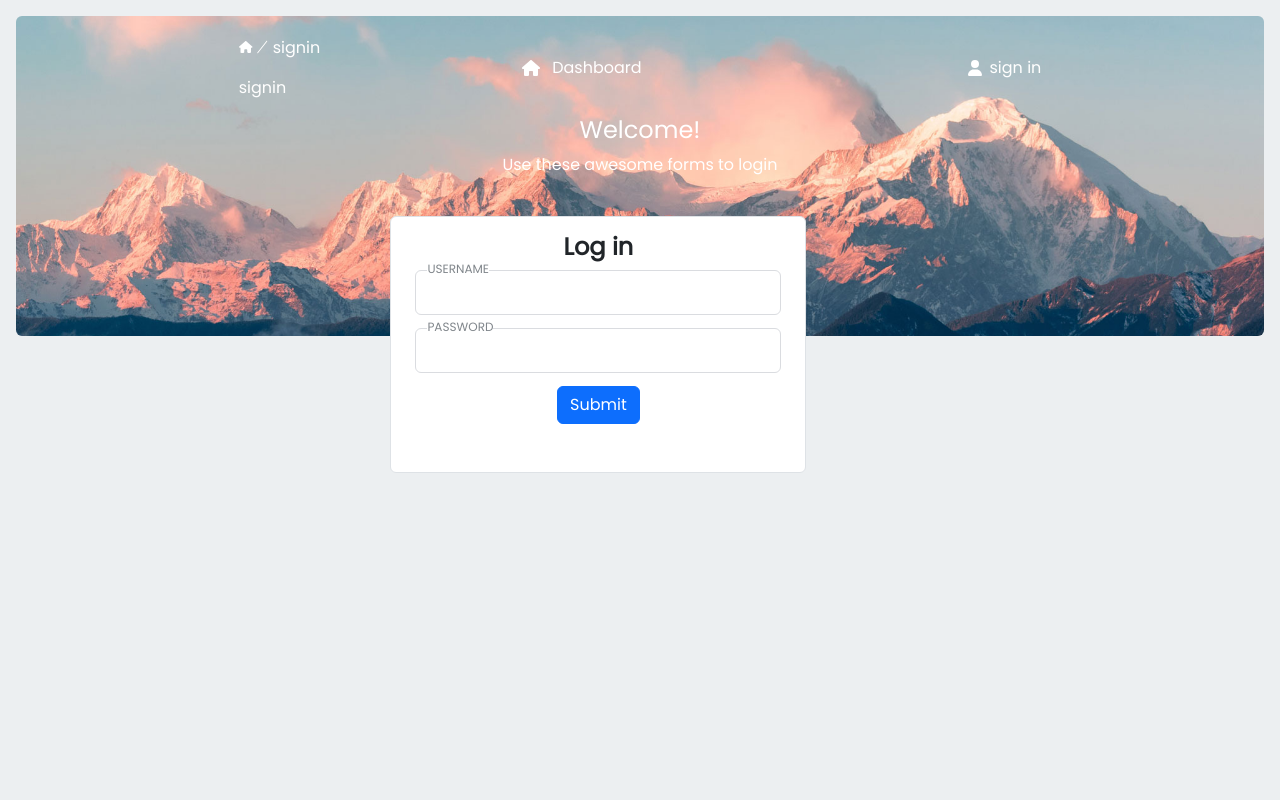
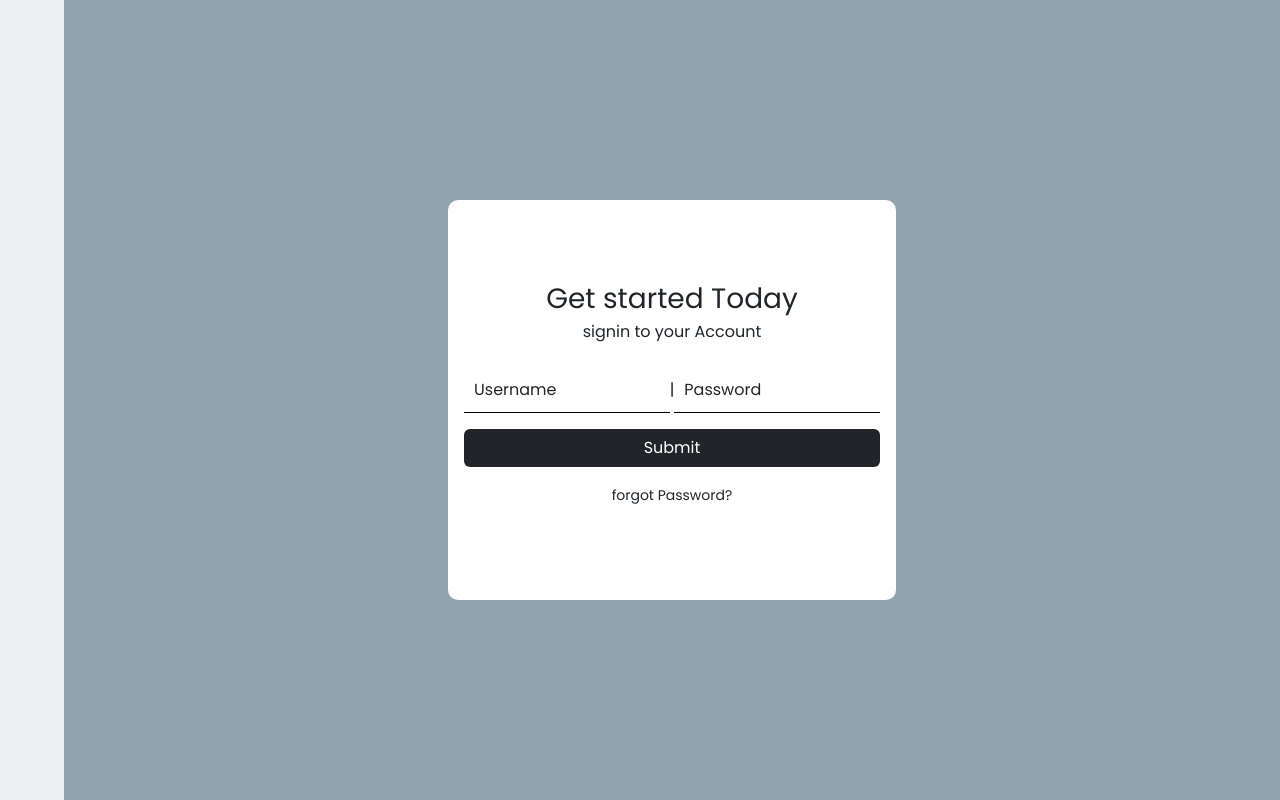
Before and after one commit to kevin-wairi/sparespos, a React (Create React App) app: page /signin in a window 1280 px wide. Built offline with nearby package versions, Linux system fonts and the light colour scheme; data requests are answered from the project's data file.

Commit message:
updated user login

```diff
--- a/src/Components/Signin/Signin.css
+++ b/src/Components/Signin/Signin.css
@@ -1,125 +1,49 @@
-
-  .profile-image-pic{
-    height: 200px;
-    width: 200px;
-    object-fit: cover;
-  }
-
-  .signin-wrapper{
-    position: absolute;
-    width: 100%;
-    height: 100%;
-    top: 0;
-    left: 0;
-  }
-  .signinform{
-    position: absolute;
-    top: 200px;
-    background-color: #fff;
-    /* left: 25%;
-    right: 25%; */
-  }
-  .signup-container{
-    background-image: url('../../assets/images/bg.jpg');
-    background-position: center;
-    background-size: cover;
-    background-repeat: no-repeat;
-    position: relative;
-  }
-
-  /* @media only screen and (max-width: 400px) {
-    .signinform{
-
-      left: 8%;
-    }
-  }
-
-  @media only screen and (max-width: 768px) {
-    .signinform{
-
-      left: 8%;
-    }
-  }
-  */
-
-
-  @media only  screen and (min-width: 768px) and (max-width: 1400px) {
-    .signinform{
-
-      left: 30%;
-    }
-  }
-  @media only  screen and (min-width: 586px) and (max-width: 767px) {
-    .signinform{
-
-      left: 25%;
-    }
-  }
-  @media only  screen and (min-width: 300px) and (max-width: 585px) {
-    .signinform{
-
-      left: 20%;
-    }
-  }
-
-  @media only  screen and (max-width: 490px) {
-    .signinform{
-
-      left: 8%;
-    }
-  }
-
-
-
-.form__div {
-  height: 50px;
-  position: relative;
-  margin-bottom: 24px;
-
+.input_box{
+  position:relative;
+}
+.input_box input{
+  outline: none;
+  background-color: transparent;
+  padding: 10px;
+  border: 0;
+  border-bottom: 1px solid #000;
+}
+.input_box input:focus{
+  background-color: transparent;
+  border: 0;
+  border-bottom: 1px solid #000;
+}
+.input_box label{
+  position: absolute;
+  top: 0;
+  padding: 10px;
+  pointer-events: none;
+  transition: 0.5s;
+  font-size: 1em;
+  font-family: 'Poppins', sans-serif;
+}
+.input_box input:focus{
+  box-shadow: none;
+}
+.input_box input:hover~ label{
+  color: #90a4ae;
+}
+.input_box input:valid ~ label,
+.input_box input:focus ~ label
+{
+  transform: translateX(10px)translateY(-7px);
+  font-size: 0.65em;
+  padding: 0 10px;
+  font-weight: 500;
+  letter-spacing: 1px;
 }
 
-.form-control {
-  width: 100%;
-  height: 45px;
-  font-size: 14px;
-  border: 1px solid #DADCE0;
-  border-radius: 0;
-  outline: none;
-  padding: 2px;
-  background: none;
-  z-index: 1;
-  box-shadow: none;
+.signin_submit:hover{
+  background-color: #b0bec5;
 }
-
-.form__label {
-  position: absolute;
-  left: 16px;
-  top: 10px;
-  background-color: #fff;
-  color: #80868B;
-  font-size: 16px;
-  transition: .3s;
-  text-transform: uppercase;
+.signin_section{
+    backdrop-filter: blur(10px);
+    border-radius: 10px;
+    padding: 10px;
+    background-color: #fff;
 }
-
-.form-control:focus+.form__label {
-  top: -8px;
-  left: 12px;
-  color: #1A73E8;
-  font-size: 12px;
-  font-weight: 500;
-  z-index: 10;
-}
-
-.form-control:not(:placeholder-shown).form-control:not(:focus)+.form__label {
-  top: -10px;
-  left: 12px;
-  font-size: 12px;
-  font-weight: 500;
-  z-index: 10;
-}
-
-.form-control:focus {
-  border: 1.5px solid #1A73E8;
-  box-shadow: none;
-}
--- a/src/Components/Signin/Signin.jsx
+++ b/src/Components/Signin/Signin.jsx
@@ -1,10 +1,8 @@
 import React, { useState } from 'react'
 import './Signin.css'
-import { FontAwesomeIcon } from '@fortawesome/react-fontawesome';
-import { faUser, faHouse, faSlash } from '@fortawesome/free-solid-svg-icons';
-import { useNavigate, useLocation, NavLink } from 'react-router-dom'
+import { useNavigate, useLocation } from 'react-router-dom'
 
-function Signin({ onLogin, loggedOut }) {
+function Signin({ onLogin, setIsLogged }) {
 
     const location = useLocation()
     const pathname = location.pathname.slice(1);
@@ -15,115 +13,71 @@ function Signin({ onLogin, loggedOut }) {
     // State variables to manage form inputs and user authentication
     const [username, setUsername] = useState("");
     const [password, setPassword] = useState("");
-    const [error, setError] = useState('');
 
-    // Function to submit the login form
-    async function submitLoginForm(e) {
-        e.preventDefault();
-        // Validation checks for username and password
-        if (username.trim() === '' || password.trim() === '') {
-            setError('Please enter username and password');
-            return;
+    //!Function to submit the login form
+    function handleSubmit(e){
+        e.preventDefault()
+        console.log('STARRRT');
+        console.log('cont...');
+        // *Fetching users to check login credentials
+        fetch('http://127.0.0.1:3000/login', {
+            method: "POST",
+            headers:{
+                "Content-Type": "application/json",
+                Accepts: "application/json",
+            },
+            body: JSON.stringify({
+                username,
+                password
+            })
         }
-        setError('');
+        ).then(resp => resp.json())
+        .then(data => {
+            console.log('DATA', data);
+            onLogin(data.user);
+            setIsLogged(true)
+            sessionStorage.setItem('jwt',data.jwt);
+            sessionStorage.setItem('user_id', data.user.id);
+            navigate('/dashboard')
+            setUsername('')
+            setPassword('')
+        })
+        .catch(error=>console.log(error))
 
-        // Fetching users to check login credentials
-        const response = await fetch('http://localhost:3000/users');
-        const data = await response.json();
-        if (response.ok) {
-            const user = data.find((user) => user.username.toLowerCase() === username.toLowerCase());
-            console.log('found', user);
-            if (user) {
-                if (user.password === password) {
-                    // Update state and navigate to home page upon successful login
-                    onLogin(user);
-                    loggedOut(false)
-                    sessionStorage.setItem('username', user.username);
-                    navigate('/')
-                    setUsername('')
-                    setPassword('')
-                    console.log(user);
-                    // navigate('/')
-                } else {
-                    setError('Invalid password');
-                }
-            } else {
-                setError('User not found');
-            }
-        } else {
-            setError('Failed to login');
-        }
     }
 
+
+
     return (
-        <div class="wrapper signin-wrapper">
-            <div className='signup-container p-1 m-3 rounded' style={{ minHeight: '20rem' }}>
-                <div className="col-8 mx-auto my-3 text-white">
-                    <nav id='navbar '>
-                        <div className="row  m-0 p-0 d-flex justify-content-between align-items-center rounded">
-                            <div className="col-lg-3 col-12">
-                                <div className='text-start'>
-                                    <div className="d-flex gap-1">
-                                        <div><a href="/"><FontAwesomeIcon icon={faHouse} size="xs" style={{ color: "#fff", }} /></a></div>
-                                        <div><FontAwesomeIcon icon={faSlash} rotation={90} size="2xs" /></div>
-                                        <p className='menu-p align-self-center'>{pathname}</p>
+        <div className="wrapper">
+            <div className="container-fliud bg-blue-gray-300" >
+                <div className="d-flex justify-content-center align-items-center" style={{ height: '100vh' }}>
+                    <div className="p-3 signin_section  d-flex flex-column justify-content-center align-items-center" style={{ height: '50vh', width: '35vw' }}>
+                        <p className='fs-3  m-0'>Get started Today</p>
+                        <form className='form-group' onSubmit={handleSubmit}>
+                            <p className=''>signin to your Account</p>
+                            <div className="text-start form_field pt-2 mb-3">
+                                <div className="d-flex">
+                                    <div className='input_box'>
+                                        <input type="text" className="form-control" onChange={(e)=>setUsername(e.target.value)} required style={{borderRadius:'0'}}/>
+                                        <label for="" className="form-label">Username</label>
                                     </div>
-
-                                    <a className="navbar-brand ">{pathname}</a>
+                                    <p className="m-0  align-self-center">|</p>
+                                    <div className='input_box'>
+                                        <input type="password" className="form-control" onChange={(e)=>setPassword(e.target.value)} required style={{borderRadius:'0'}}/>
+                                        <label for="" className="form-label">Password</label>
+                                    </div>
                                 </div>
                             </div>
-                            <div className="col-lg-4 col-4">
-                                <NavLink to='/'>
-                                    <div className="d-flex gap-1 align-items-center ">
-                                        <FontAwesomeIcon className='p-2 ' icon={faHouse} style={{ color: "#fff", }} />
-                                        <p className='my-1 text-white'>Dashboard</p>
-                                    </div>
-                                </NavLink>
-                            </div>
-                            <div className="col-lg-3 col-6 justify-content-end d-flex">
-                                <NavLink to='/signin'>
-                                    <div className="d-flex gap-lg-2 gap-1 align-items-center">
-                                        <FontAwesomeIcon icon={faUser} style={{ color: "#fff", }} />
-                                        <p className='my-1 text-white'>sign in</p>
-                                    </div>
-                                </NavLink>
-                            </div>
-                        </div>
-                    </nav>
+                            <button type="submit" className="btn bg-dark w-100 text-white mb-3"
+                            >
+                                Submit
+                            </button>
+                        </form>
+                        <p><small>forgot Password?</small></p>
+                    </div>
                 </div>
 
-                <div className="text-white">
-                    <h4>Welcome!</h4>
-                    <p className='menu-p'>Use these awesome forms to login</p>
-
-                </div>
-                <div className=" form-container signinform rounded border col-lg-4 col-xl-4  col-md-4  col-sm-6" >
-                    <p className="text-center h4 fw-bold mb-2 mx-1 mx-md-4 mt-2 pt-2">Log in</p>
-
-                    <form className="mx-1 mx-md-4  " onSubmit={(e) => submitLoginForm(e)}>
-
-                        <div className="d-flex flex-row align-items-center mb-2">
-                            <div className="form-outline flex-fill mb-0 form__div">
-                                <input type="text" className="form-control rounded" value={username} onChange={(e) => setUsername(e.target.value)} />
-                                <label className="form__label" >Username</label>
-                            </div>
-
-                        </div>
-
-                        <div className="d-flex flex-row align-items-center mb-2">
-                            <div className="form-outline flex-fill mb-0 form__div">
-                                <input type="password" className="form-control rounded" value={password} onChange={(e) => setPassword(e.target.value)} />
-                                <label className="form__label" >Password</label>
-                            </div>
-                        </div>
-                        {error && <div className='text-danger align-text-center  col-6 mx-auto'>{error}</div>}
-                        <div className="d-flex justify-content-center mx-4 mb-3 mb-lg-4 pb-md-4 pb-sm-2 ">
-                            <button type="submit" className="btn btn-primary ">Submit</button>
-                        </div>
-
-                    </form>
-
-                </div>
             </div>
         </div>
     )
```
